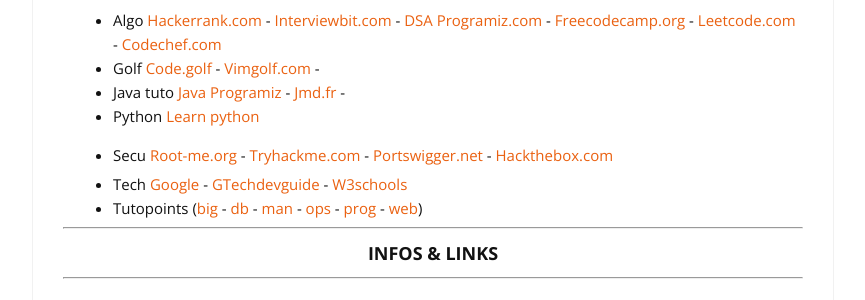
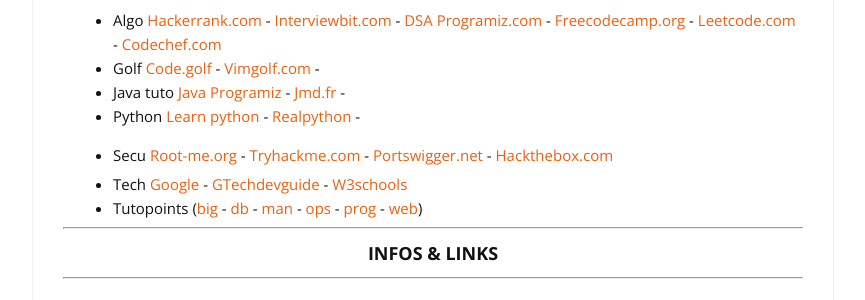
Before and after one commit to cylmat/cylmat.github.io, a Jekyll site: the page built from _pages/USEFUL.md, in a window 1280 px wide and 900 px high, scrolled down 388 px. Shown: the part 154-454 px from the top of the window, without its empty margins (207-1072 px from the left). Built offline with Jekyll 4.4.1, drawn with Linux system fonts in a browser that asks for light colours; nearby versions of some CDN libraries.

Commit message:
Update USEFUL.md

```diff
--- a/_pages/USEFUL.md
+++ b/_pages/USEFUL.md
@@ -25,7 +25,7 @@
 * Algo [Hackerrank.com](https://www.hackerrank.com) - [Interviewbit.com](https://www.interviewbit.com/courses/programming) - [DSA Programiz.com](https://www.programiz.com/dsa) - [Freecodecamp.org](https://www.freecodecamp.org/learn) - [Leetcode.com](https://leetcode.com/explore) - [Codechef.com](https://www.codechef.com)
 * Golf [Code.golf](https://code.golf) - [Vimgolf.com](https://www.vimgolf.com) -
 * Java tuto [Java Programiz](https://www.programiz.com/java-programming) - [Jmd.fr](https://www.jmdoudoux.fr/accueil_java.htm) -
-* Python [Learn python](https://www.learnpython.org)
+* Python [Learn python](https://www.learnpython.org) - [Realpython](https://realpython.com) -
 * Secu [Root-me.org](https://www.root-me.org) - [Tryhackme.com](https://tryhackme.com) - [Portswigger.net](https://portswigger.net/web-security) - [Hackthebox.com](https://www.hackthebox.com)
 
 - Tech [Google](https://developers.google.com/learn) - [GTechdevguide](https://techdevguide.withgoogle.com) - [W3schools](https://www.w3schools.com)
```
